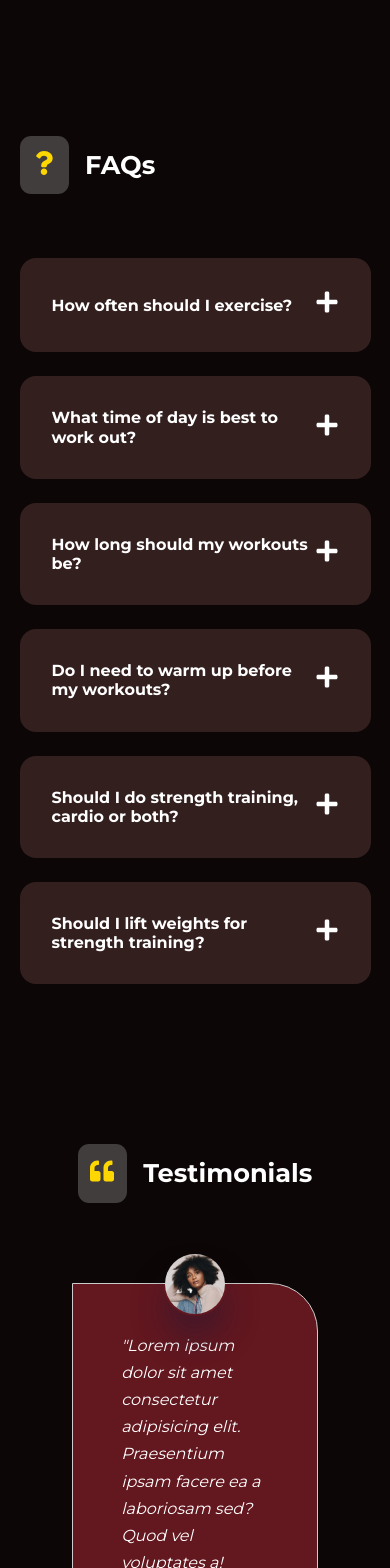
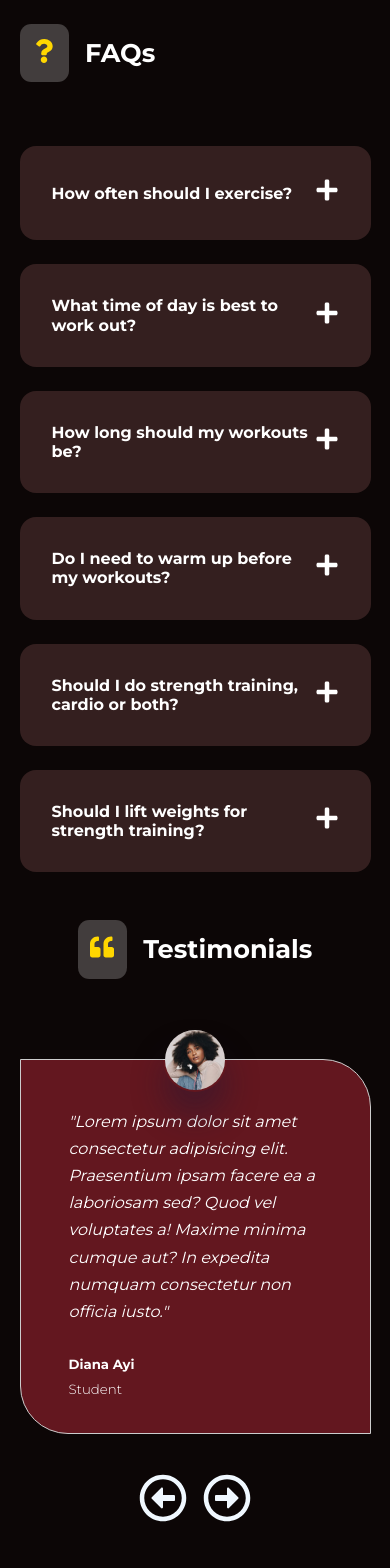
Before and after one commit to RazelRaz/Gym-Fuel, a React (Create React App) app: page / in a window 390 px wide. Shown: the part 3600-5168 px from the top of the page. Built offline with nearby package versions, Linux system fonts and the light colour scheme.

Commit message:
faqs and testimonial media query done for small devices

```diff
--- a/src/pages/Home/Home.css
+++ b/src/pages/Home/Home.css
@@ -115,4 +115,27 @@
         /* margin: inline auto; */
     }
 
+    /* FAQs_area */
+    .faqs {
+        margin-top: 3rem;
+    }
+    .faqs__wrapper {
+        margin-top: 2rem;
+        gap: 1rem;
+    }
+
+    /* testimonial */
+    .testimonials {
+        width: 100% !important;
+        margin-top: 3em;
+    }
+    .card.testimonial {
+        margin-top: 3rem;
+    }
+
+    /* footer */
+    .footer__container {
+
+    }
+
 }
```
